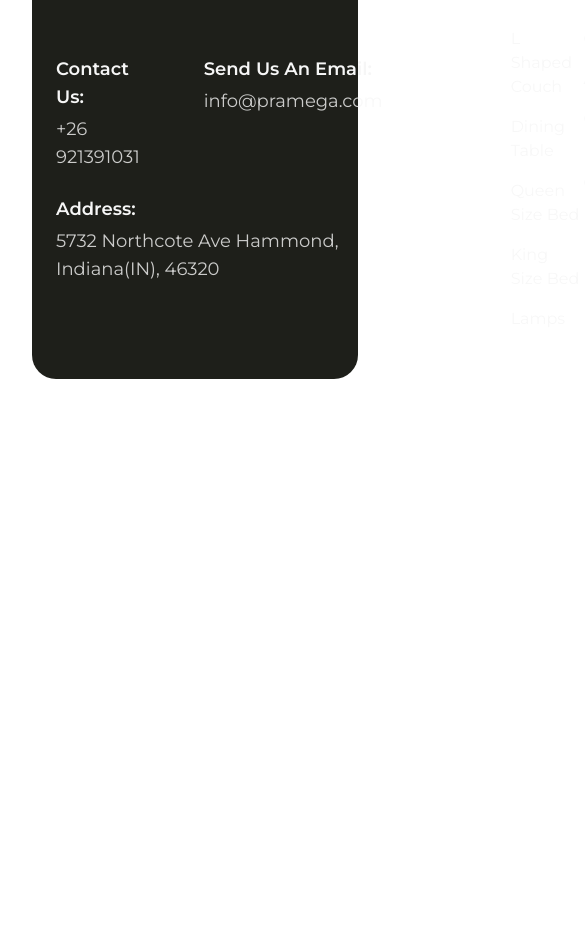
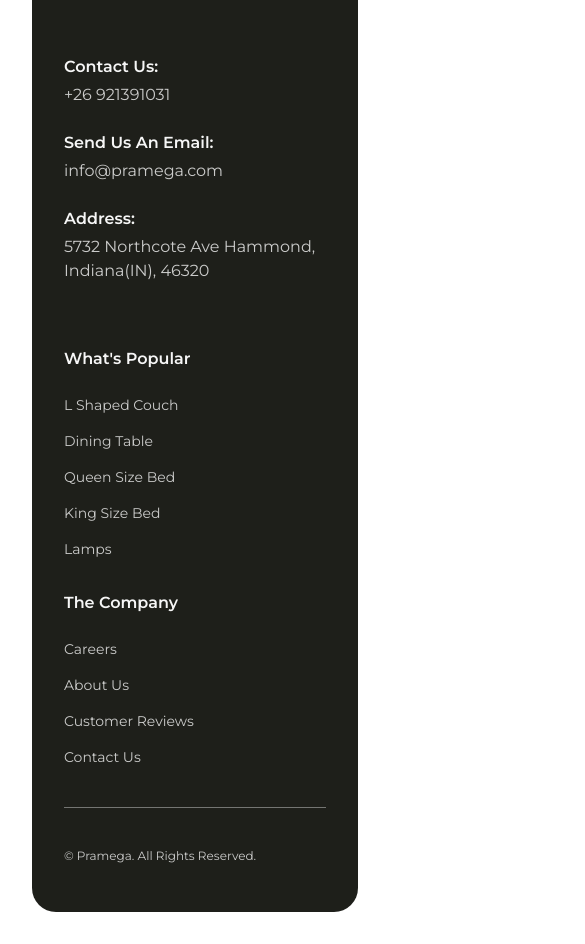
Before and after one commit to Ali-hagha/pramega, a Next.js app: page / in a window 390 px wide. Shown: the part 1120-2064 px from the top of the page, 585 px wide, since content can reach past the window. Before the commit the page ends 1531 px from the top, so only its background shows below. Built offline with nearby package versions, Linux system fonts and the light colour scheme.

Commit message:
make footer responsive

```diff
--- a/components/ui/Footer/Footer.tsx
+++ b/components/ui/Footer/Footer.tsx
@@ -3,19 +3,20 @@ import { RiMailOpenFill, RiMapPin2Fill, RiPhoneFill } from 'react-icons/ri';
 import LinkListItem from './LinkListItem';
 const Footer = () => {
   return (
-    <footer className="flex justify-between bg-neutral-dark rounded-3xl mb-8  text-neutral-light mx-auto py-12 px-6 sm:px-10 md:px-16 lg:px-32">
-      <div className="flex flex-col text-lg">
+    <footer className=" bg-neutral-dark rounded-3xl mb-8  text-neutral-light mx-auto py-12 px-8 sm:px-16">
+      <div className="flex flex-col lg:flex-row justify-between">
+        <div className="flex flex-col lg:text-lg mb-16 lg:mb-0">
           <div>
             <h3 className="text-6xl font-bebas_neue align-bottom mb-12">
               Pramega
             </h3>
           </div>
-        <div className="flex space-x-16 ">
+          <div className="flex flex-col sm:flex-row sm:space-x-16">
             <div className="mb-6">
               <h4 className="font-semibold mb-1">Contact Us:</h4>
               <p className="text-neutral-light/80">+26 921391031</p>
             </div>
-          <div>
+            <div className="mb-6">
               <h4 className="font-semibold mb-1">Send Us An Email:</h4>
               <Link
                 href={'mailto:info@pramega.com'}
@@ -33,12 +34,12 @@ const Footer = () => {
           </div>
         </div>
 
-      <div className="flex flex-grow justify-around px-16 pl-32">
-        <div>
-          <h3 className="font-semibold text-lg text-neutral-light mb-6">
+        <div className="flex flex-col space-y-8 sm:space-y-0 sm:flex-row flex-grow  lg:justify-around  pl:24 xl:pl-32">
+          <div className="pr-12 lg:pr-0">
+            <h3 className="font-semibold text-neutral-light mb-6">
               {"What's Popular"}
             </h3>
-          <ul className="flex flex-col space-y-4">
+            <ul className="flex flex-col space-y-4 text-sm">
               <LinkListItem href="#">L Shaped Couch</LinkListItem>
               <LinkListItem href="#">Dining Table</LinkListItem>
               <LinkListItem href="#">Queen Size Bed</LinkListItem>
@@ -46,22 +47,22 @@ const Footer = () => {
               <LinkListItem href="#">Lamps</LinkListItem>
             </ul>
           </div>
-        <div>
-          <h3 className="font-semibold text-lg text-neutral-light mb-6">
+          <div className="pr-12 lg:pr-0">
+            <h3 className="font-semibold text-neutral-light mb-6">
               The Company
             </h3>
-          <ul className="flex flex-col space-y-4">
+            <ul className="flex flex-col space-y-4 text-sm">
               <LinkListItem href="#">Careers</LinkListItem>
               <LinkListItem href="#">About Us</LinkListItem>
               <LinkListItem href="#">Customer Reviews</LinkListItem>
               <LinkListItem href="#">Contact Us</LinkListItem>
             </ul>
           </div>
-        <div>
-          <h3 className="font-semibold text-lg text-neutral-light mb-6">
+          <div className="hidden xl:block pr-12 lg:pr-0">
+            <h3 className="font-semibold text-neutral-light mb-6">
               Shopping With Us
             </h3>
-          <ul className="flex flex-col space-y-4">
+            <ul className="flex flex-col space-y-4 text-sm">
               <LinkListItem href="#">Delivery</LinkListItem>
               <LinkListItem href="#">Product Warranty</LinkListItem>
               <LinkListItem href="#">Sales & Refunds</LinkListItem>
@@ -69,6 +70,11 @@ const Footer = () => {
             </ul>
           </div>
         </div>
+      </div>
+      <hr className="bg-neutral-light/40 border-0 h-px my-10" />
+      <div className="text-xs text-neutral-light/80">
+        {'© Pramega. All Rights Reserved.'}
+      </div>
     </footer>
   );
 };
```
Lines whose indentation alone changed are shown as unchanged.
